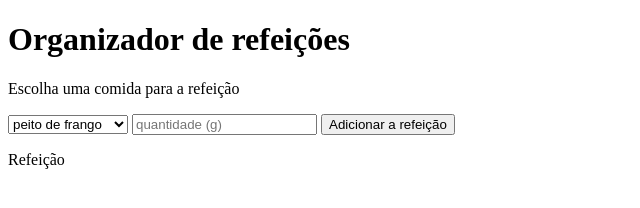
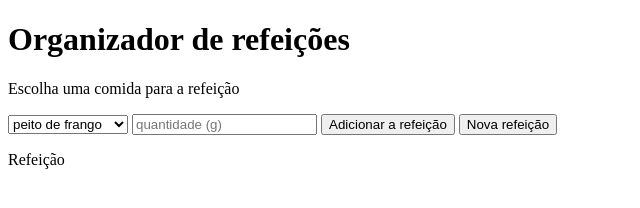
Before and after one commit to Kalelacez/Organizador-refeicoes, a plain HTML site: page Public/index.html in a window 1280 px wide. Shown: the whole page, without its empty margins (0-640 px from the left). Drawn offline with Linux system fonts and the light colour scheme.

Commit message:
botao reiniciar

```diff
--- a/Public/index.html
+++ b/Public/index.html
@@ -15,6 +15,7 @@
 </select>
 <input id="quantidade" type="number" placeholder="quantidade (g)">
 <button onclick="adicionarRef()">Adicionar a refeição</button>
+<button onclick="reiniciar()">Nova refeição</button>
 <p>Refeição</p>
 <p id="refeicao" class="refeicoes"></p>
 <p id="calorias" class="cals"></p>
--- a/Public/js/script.js
+++ b/Public/js/script.js
@@ -25,3 +25,9 @@ function adicionarRef(){
 }
 }
 }
+
+function reiniciar(){
+    document.getElementById("refeicao").textContent = " "
+    document.getElementById("calorias").textContent = " "
+    lista = []
+}
```
